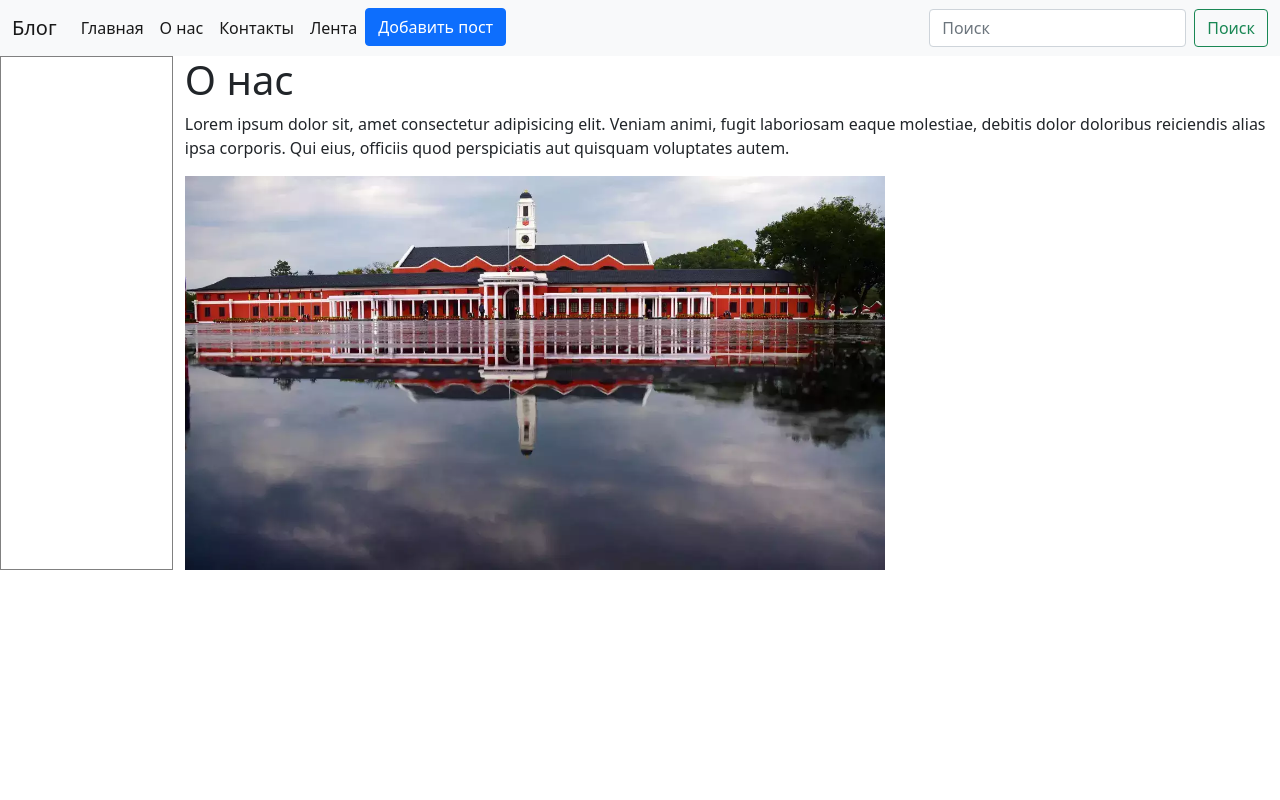
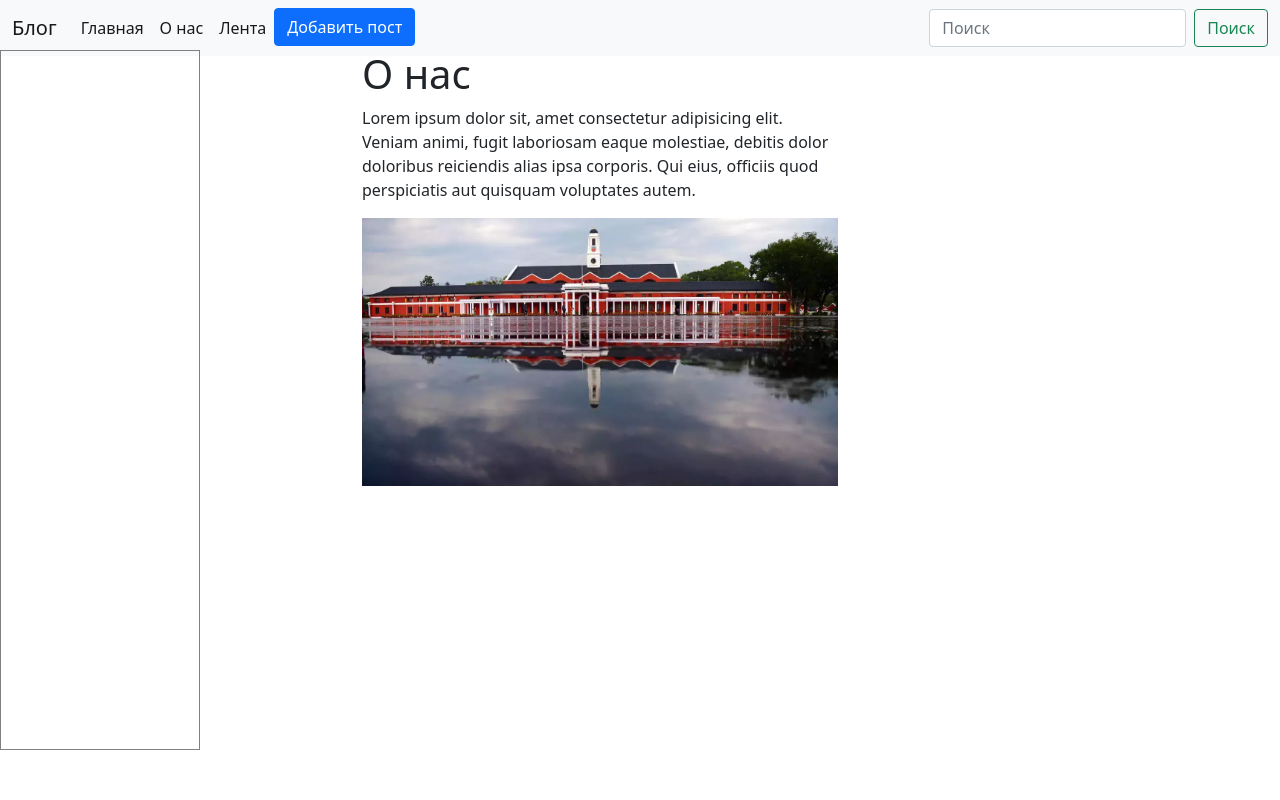
Before and after one commit to Sherdos/Blog-Djanog, a Django app: page /about/ in a window 1280 px wide. Run offline with Django 5.2, Linux system fonts and the light colour scheme; data that the repository does not hold is empty.

Commit message:
add search, fixed nav, like post

```diff
--- a/post/models.py
+++ b/post/models.py
@@ -9,6 +9,7 @@ class Post(models.Model):
     image = models.ImageField(upload_to='img/post/', verbose_name='фото')
     created = models.DateTimeField(auto_now_add=True, verbose_name = 'дата')
     category = models.ForeignKey('post.Category', on_delete = models.SET_NULL, verbose_name = 'катагория', null=True)
+    count_like = models.PositiveIntegerField(verbose_name = 'лайки')
 
 
     class Meta:
--- a/post/static/style.css
+++ b/post/static/style.css
@@ -3,6 +3,22 @@
   flex-wrap: wrap;
   width: 500px;
   margin: auto;
+
+}
+
+.content {
+  margin-left: 350px;
+  margin-top: 50px;
+}
+
+.navbar {
+  position: fixed;
+  z-index: 100;
+  width: 100%;
+}
+
+.modal-backdrop {
+  z-index: 0;
 }
 
 .card {
@@ -14,12 +30,15 @@
 .sidebar {
   width: 200px;
   border: 1px solid gray;
+  margin-top: 50px;
+  height: 700px;
 }
 
 .sidebar .nav {
   list-style: none;
   width: 100%;
 }
+
 .sidebar a {
   padding: 5px;
   border-bottom: 1px solid gray;
@@ -36,6 +55,7 @@
   color: black;
   text-decoration: none;
 }
+
 .nav-sidbar {
   display: flex;
   flex-direction: column;
--- a/post/templates/about.html
+++ b/post/templates/about.html
@@ -1,5 +1,5 @@
 {% extends 'base.html' %} {% load static %} {% block content %}
-<div class="container">
+<div class="container" style="width: 500px;">
   <h1>О нас</h1>
   <p>
     Lorem ipsum dolor sit, amet consectetur adipisicing elit. Veniam animi,
@@ -7,6 +7,6 @@
     ipsa corporis. Qui eius, officiis quod perspiciatis aut quisquam voluptates
     autem.
   </p>
-  <img src="{% static 'imag1.webp' %}" width="700px" alt="" />
+  <img src="{% static 'imag1.webp' %}" width="100%" alt="" />
 </div>
 {% endblock content %}
--- a/post/templates/base.html
+++ b/post/templates/base.html
@@ -14,10 +14,12 @@
 
     <div class="continer" style="display: flex;">
       {% include 'components/sidebar.html' %}
+      <div class="content">
 
-      {% block content %}
+        {% block content %}
 
-      {% endblock content %}
+        {% endblock content %}
+      </div>
 
     </div>
         <script src="https://cdn.jsdelivr.net/npm/bootstrap@5.0.2/dist/js/bootstrap.bundle.min.js" integrity="sha384-MrcW6ZMFYlzcLA8Nl+NtUVF0sA7MsXsP1UyJoMp4YLEuNSfAP+JcXn/tWtIaxVXM" crossorigin="anonymous"></script>
--- a/post/templates/components/navbar.html
+++ b/post/templates/components/navbar.html
@@ -1,66 +1,30 @@
-<nav class="navbar navbar-expand-lg navbar-light bg-light">
+<nav class="navbar  navbar-expand-lg navbar-light bg-light">
   <div class="container-fluid">
     <a class="navbar-brand" href="{% url 'index' %}">Блог</a>
-    <button
-      class="navbar-toggler"
-      type="button"
-      data-bs-toggle="collapse"
-      data-bs-target="#navbarSupportedContent"
-      aria-controls="navbarSupportedContent"
-      aria-expanded="false"
-      aria-label="Toggle navigation"
-    >
+    <button class="navbar-toggler" type="button" data-bs-toggle="collapse" data-bs-target="#navbarSupportedContent"
+      aria-controls="navbarSupportedContent" aria-expanded="false" aria-label="Toggle navigation">
       <span class="navbar-toggler-icon"></span>
     </button>
     <div class="collapse navbar-collapse" id="navbarSupportedContent">
       <ul class="navbar-nav me-auto mb-2 mb-lg-0">
         <li class="nav-item">
-          <a
-            class="nav-link active"
-            aria-current="page"
-            href="{% url 'index' %}"
-            >Главная</a
-          >
+          <a class="nav-link active" aria-current="page" href="{% url 'index' %}">Главная</a>
         </li>
         <li class="nav-item">
-          <a
-            class="nav-link active"
-            aria-current="page"
-            href="{% url 'about' %}"
-            >О нас</a
-          >
+          <a class="nav-link active" aria-current="page" href="{% url 'about' %}">О нас</a>
         </li>
         <li class="nav-item">
-          <a
-            class="nav-link active"
-            aria-current="page"
-            href="{% url 'contact' %}"
-            >Контакты</a
-          >
-        </li>
-        <li class="nav-item">
-          <a class="nav-link active" aria-current="page" href="{% url 'post' %}"
-            >Лента</a
-          >
+          <a class="nav-link active" aria-current="page" href="{% url 'post' %}">Лента</a>
         </li>
         <li>
-          <button
-            type="button"
-            class="btn btn-primary"
-            data-bs-toggle="modal"
-            data-bs-target="#exampleModal"
-          >
+          <button type="button" class="btn btn-primary" data-bs-toggle="modal" data-bs-target="#exampleModal">
             Добавить пост
           </button>
         </li>
       </ul>
-      <form class="d-flex">
-        <input
-          class="form-control me-2"
-          type="search"
-          placeholder="Поиск"
-          aria-label="Search"
-        />
+      <form class="d-flex" method="post" , action="{% url 'post_search' %}">
+        {% csrf_token %}
+        <input class="form-control me-2" type="search" placeholder="Поиск" aria-label="Search" name="key" />
         <button class="btn btn-outline-success" type="submit">Поиск</button>
       </form>
     </div>
--- a/post/templates/components/sidebar.html
+++ b/post/templates/components/sidebar.html
@@ -1,4 +1,4 @@
-<div class="sidebar">
+<div class="sidebar  fixed-top ">
   <div class="nav-sidbar">
     {% for cat in categories %}
     <a href="{% url 'category' cat.id %}"><span>{{cat.title}}</span></a>
--- a/post/templates/contact.html
+++ /dev/null
@@ -1,4 +0,0 @@
-{% extends 'base.html' %} {% block content %}
-<h1>Страница Контакт</h1>
-
-{% endblock content %}
--- a/post/templates/index.html
+++ b/post/templates/index.html
@@ -3,6 +3,8 @@
   <h1>{{title}}</h1>
   {% for post in posts %}
     {% include 'components/card.html' %}
+   {% empty %}
+   <p>Нечего не найдено</p>
   {% endfor %}
 </div>
 {% endblock content %}
--- a/post/urls.py
+++ b/post/urls.py
@@ -1,15 +1,16 @@
 from django.urls import path
-from post.views import index, post, contact, about, category_filter, post_show, add_post, update_post, delete_post
+from post.views import index, post, about, category_filter, post_show, add_post, update_post, delete_post, search_post,add_like
 
 urlpatterns = [
 
     path('', index, name='index'),
     path('about/', about, name='about'),
-    path('contact', contact, name='contact'),
     path('post/', post, name='post'),
     path('category/<int:cat_id>/', category_filter, name='category'),
     path('post/<int:id>/', post_show, name='post_show'),
     path('post/add/', add_post, name='post_add'),
     path('post/update/<int:id>/', update_post, name='post_update'),
     path('post/delete/<int:id>/', delete_post, name='post_delete'),
+    path('post/search/', search_post, name='post_search'),
+    path('post/add/like/', add_like, name='add_like'),
 ]
--- a/post/views.py
+++ b/post/views.py
@@ -37,12 +37,6 @@ def about (request):
     context.update(get_all_totoly_context())
     return render(request, 'about.html', context)
 
-def contact (request):
-    context = {
-        'title':'Когтакты'
-    }
-    context.update(get_all_totoly_context())
-    return render(request, 'contact.html', context)
 
 def post (request):
     posts = Post.objects.all()
@@ -95,3 +89,22 @@ def delete_post (request, id):
     Post.objects.get(id=id).delete()
 
     return redirect('index')
+
+
+def search_post(request):
+    key = request.POST.get('key')
+    posts = Post.objects.filter(title=key)
+    context = {
+        'posts':posts
+    }
+
+    context.update(get_all_totoly_context())
+    return render(request, 'index.html', context)
+
+def add_like(request):
+    post_id = request.POST.get('id')
+    post = Post.objects.get(id=post_id)
+    post.count_like +=1
+    post.save()
+
+    return redirect('post_show', post_id)
```
Also changed, not shown: post/templates/post_show.html (+9 -12 lines), post/migrations/0003_post_count_like.py (added).
